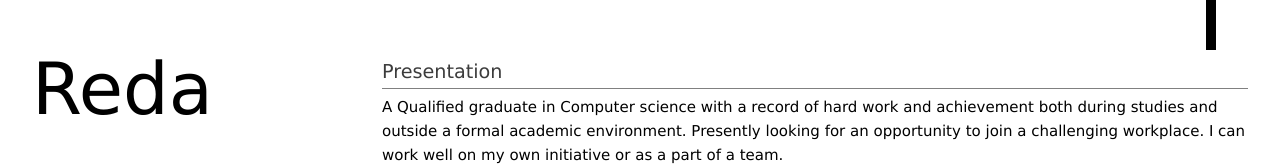
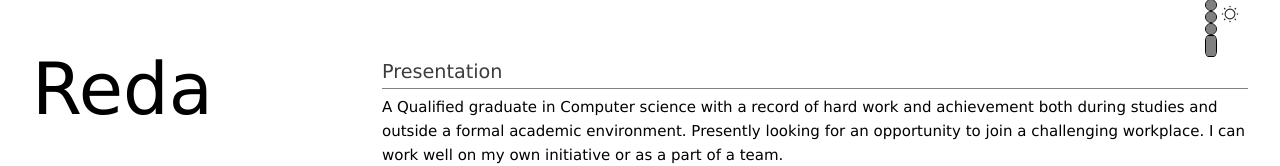
Before and after one commit to Reda-H/vue_resume, a Vue app: page / in a window 1280 px wide. Shown: the top 166 px of the page. Built offline with nearby package versions, Linux system fonts and the light colour scheme.

Commit message:
added design for theme change button

```diff
--- /dev/null
+++ b/src/views/Icon.vue
@@ -0,0 +1,40 @@
+<template>
+    <svg xmlns="http://www.w3.org/2000/svg"
+      :width="width"
+      :height="height"
+      viewBox="0 0 18 18"
+      :aria-labelledby="iconName"
+      role="presentation"
+    >
+      <title
+        :id="iconName"
+        lang="en"
+      >{{ iconName }}</title>
+      <g :fill="'black'">
+        <slot />
+      </g>
+    </svg>
+  </template>
+
+  <script>
+  export default {
+    props: {
+      iconName: {
+        type: String,
+        default: 'box'
+      },
+      width: {
+        type: [Number, String],
+        default: 18
+      },
+      height: {
+        type: [Number, String],
+        default: 18
+      },
+      iconColor: {
+        type: String,
+        default: 'currentColor'
+      }
+    }
+  }
+</script>
--- /dev/null
+++ b/src/views/Icons/Moon.vue
@@ -0,0 +1,15 @@
+<template>
+    <svg width="18px" height="18px" viewBox="0 0 24 24" fill="none" xmlns="http://www.w3.org/2000/svg">
+        <g id="Environment / Moon">
+            <path id="Vector"
+                d="M9 6C9 10.9706 13.0294 15 18 15C18.9093 15 19.787 14.8655 20.6144 14.6147C19.4943 18.3103 16.0613 20.9999 12 20.9999C7.02944 20.9999 3 16.9707 3 12.0001C3 7.93883 5.69007 4.50583 9.38561 3.38574C9.13484 4.21311 9 5.09074 9 6Z"
+                stroke="#ffffff" stroke-width="2" stroke-linecap="round" stroke-linejoin="round" />
+        </g>
+    </svg>
+</template>
+
+<script>
+export default {
+    name: "Moon"
+}
+</script>
--- /dev/null
+++ b/src/views/Icons/Sun.vue
@@ -0,0 +1,16 @@
+<template>
+    <svg width="18px" height="18px" viewBox="0 0 24 24" fill="none" xmlns="http://www.w3.org/2000/svg">
+        <path
+            d="M12 18.5C15.5899 18.5 18.5 15.5899 18.5 12C18.5 8.41015 15.5899 5.5 12 5.5C8.41015 5.5 5.5 8.41015 5.5 12C5.5 15.5899 8.41015 18.5 12 18.5Z"
+            stroke="#292D32" stroke-width="1.5" stroke-linecap="round" stroke-linejoin="round" />
+        <path
+            d="M19.14 19.14L19.01 19.01M19.01 4.99L19.14 4.86L19.01 4.99ZM4.86 19.14L4.99 19.01L4.86 19.14ZM12 2.08V2V2.08ZM12 22V21.92V22ZM2.08 12H2H2.08ZM22 12H21.92H22ZM4.99 4.99L4.86 4.86L4.99 4.99Z"
+            stroke="#292D32" stroke-width="2" stroke-linecap="round" stroke-linejoin="round" />
+    </svg>
+</template>
+
+<script>
+export default {
+    name: "Sun"
+}
+</script>
--- a/src/views/ThemeChangeWrapper.vue
+++ b/src/views/ThemeChangeWrapper.vue
@@ -1,14 +1,34 @@
 <template>
-    <div class="single-page-wrapper"
-        :class="theme">
-        <div class="theme-change" @click="changeTheme"></div>
+    <div class="single-page-wrapper" :class="theme">
+        <div class="theme-change" @click="changeTheme">
+            <span class="beads">
+                <span class="bead" />
+                <span class="bead" />
+                <span class="bead" />
+                <span class="bead" />
+            </span>
+        </div>
+        <div class="theme-logo">
+            <Icon>
+                <Sun v-if="theme == 'light'"/>
+                <Moon v-else/>
+            </Icon>
+        </div>
         <slot />
     </div>
 </template>
 
 <script>
+import Icon from './Icon.vue'
+import Moon from './Icons/Moon.vue'
+import Sun from './Icons/Sun.vue'
 export default {
     name: "ThemeChangeWrapper",
+    components: {
+        Icon,
+        Moon,
+        Sun
+    },
     props: {},
     data() {
         return {
@@ -16,10 +36,9 @@ export default {
         };
     },
     methods: {
-        changeTheme: function() {
-            if(this.theme == 'light') this.theme = 'dark';
+        changeTheme: function () {
+            if (this.theme == 'light') this.theme = 'dark';
             else this.theme = 'light';
-            console.log(this.theme)
         }
     }
 }
@@ -33,7 +52,36 @@ export default {
     right: 5%;
     height: 50px;
     width: 10px;
-    background-color: black;
+    // background-color: black;
     cursor: pointer;
 }
-</style>
+
+.theme-logo {
+    position: fixed;
+    top: 5px;
+    right: calc(5% - 25px);
+    height: 20px;
+    width: 20px;
+}
+
+.beads {
+
+    display: flex;
+    flex-direction: column;
+    align-items: center;
+    justify-content: space-between;
+    gap: 2px;
+
+    .bead {
+        width: 10px;
+        height: 10px;
+        outline: black 1px solid;
+        background: grey;
+        border-radius: 50%;
+    }
+
+    .bead:last-of-type {
+        height: 20px;
+        border-radius: 25%;
+    }
+}</style>
```
